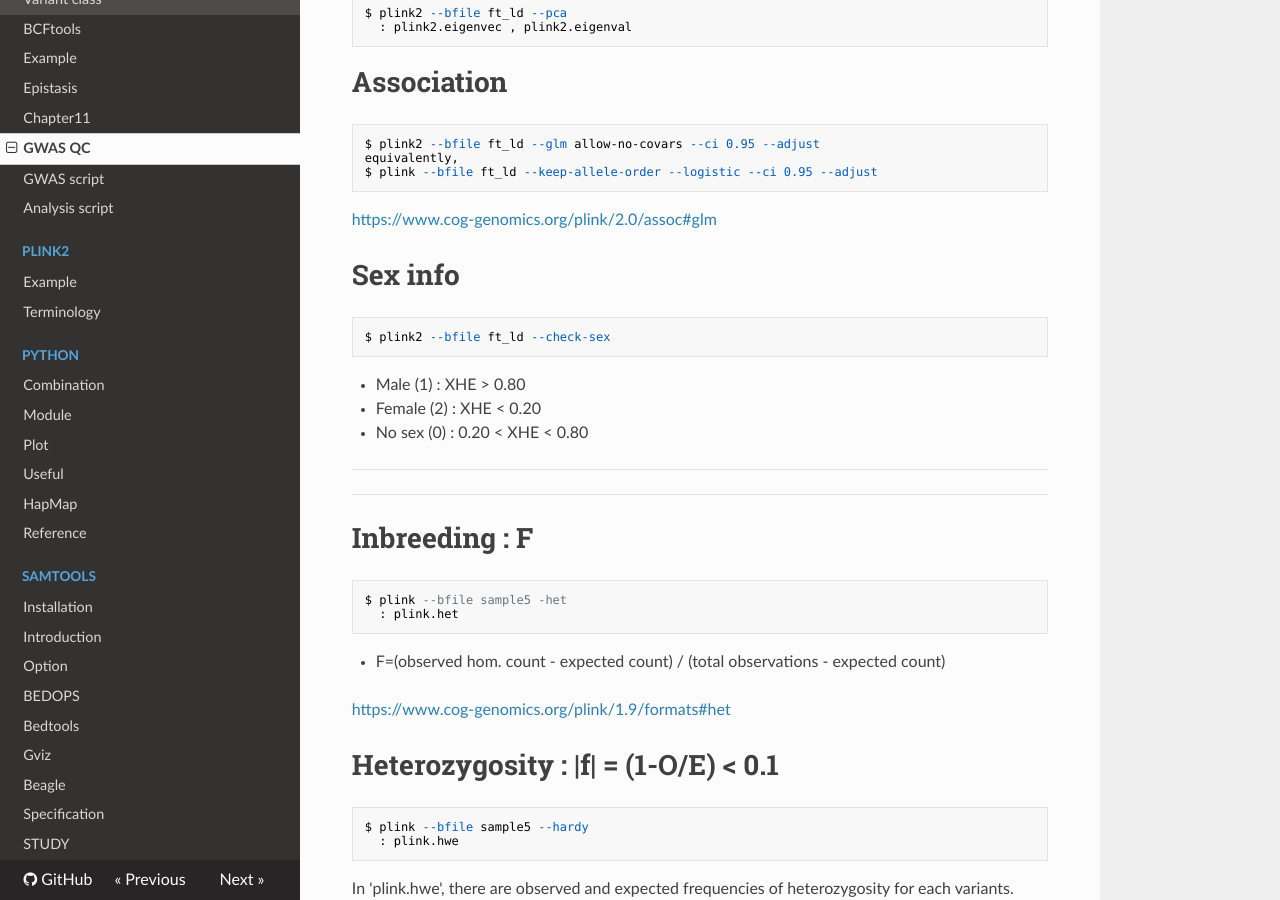
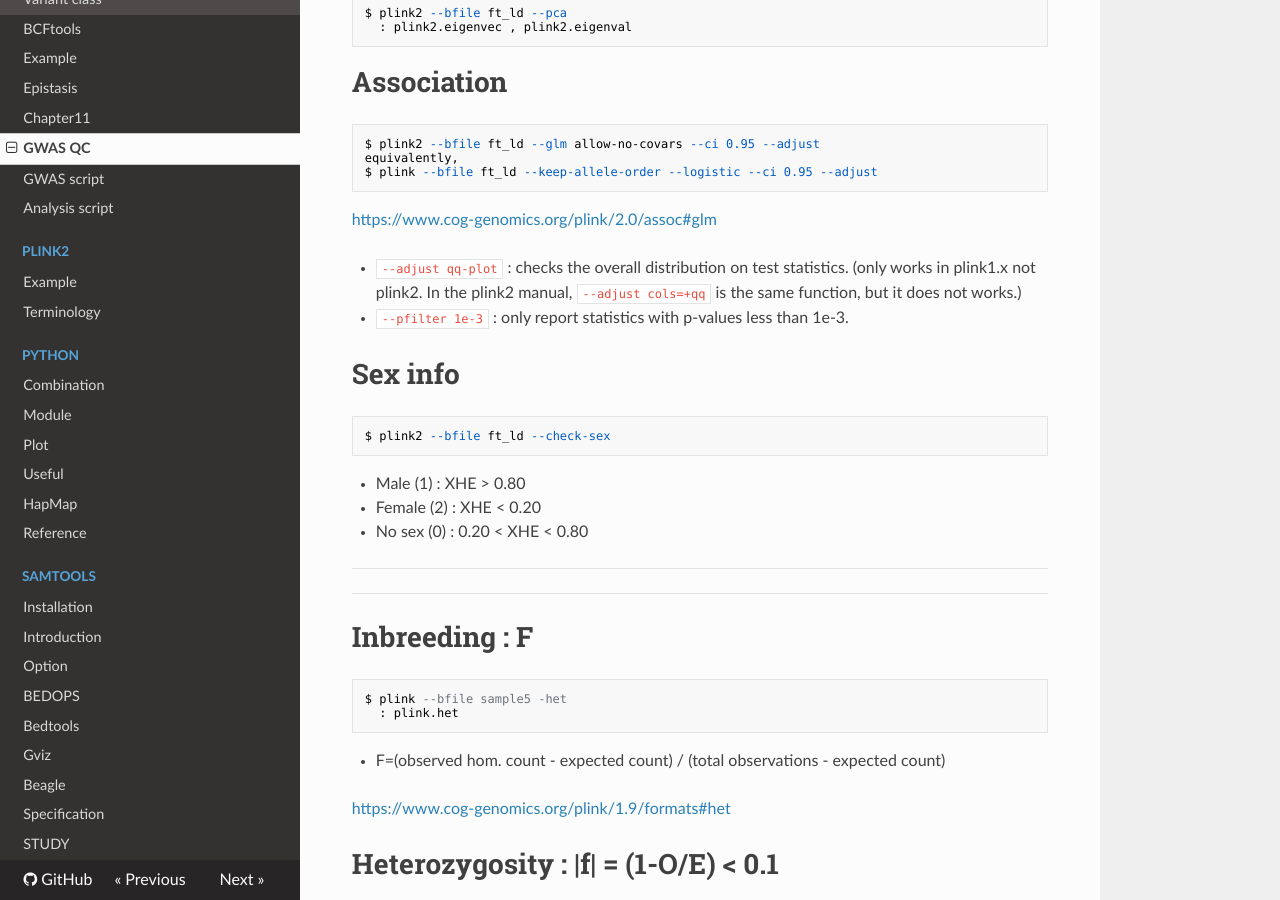
Before and after one commit to WonyoungCho/plink, an MkDocs documentation site: the page built from docs/GWAS.md, in a window 1280 px wide and 900 px high, scrolled down 3581 px. Built offline with MkDocs 1.6.1, drawn with Linux system fonts in a browser that asks for light colours; nearby versions of some CDN libraries; old or Windows-style settings are respelled for this version of MkDocs.

Commit message:
Update GWAS.md

````diff
--- a/docs/GWAS.md
+++ b/docs/GWAS.md
@@ -141,6 +141,8 @@
 ```
 <https://www.cog-genomics.org/plink/2.0/assoc#glm>
 
+- `--adjust qq-plot` : checks the overall distribution on test statistics. (only works in plink1.x not plink2. In the plink2 manual, `--adjust cols=+qq` is the same function, but it does not works.)
+- `--pfilter 1e-3` : only report statistics with p-values less than 1e-3.
 # Sex info
 ```
 $ plink2 --bfile ft_ld --check-sex
````
